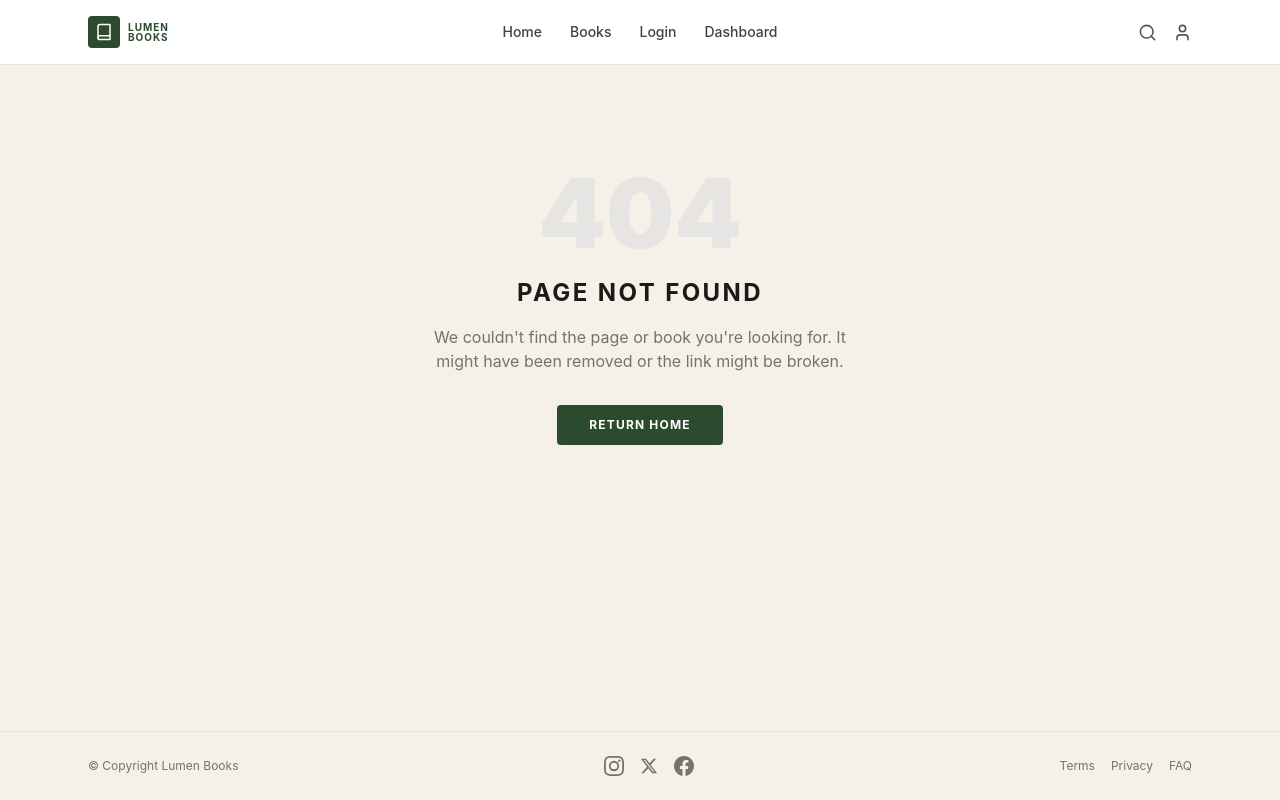
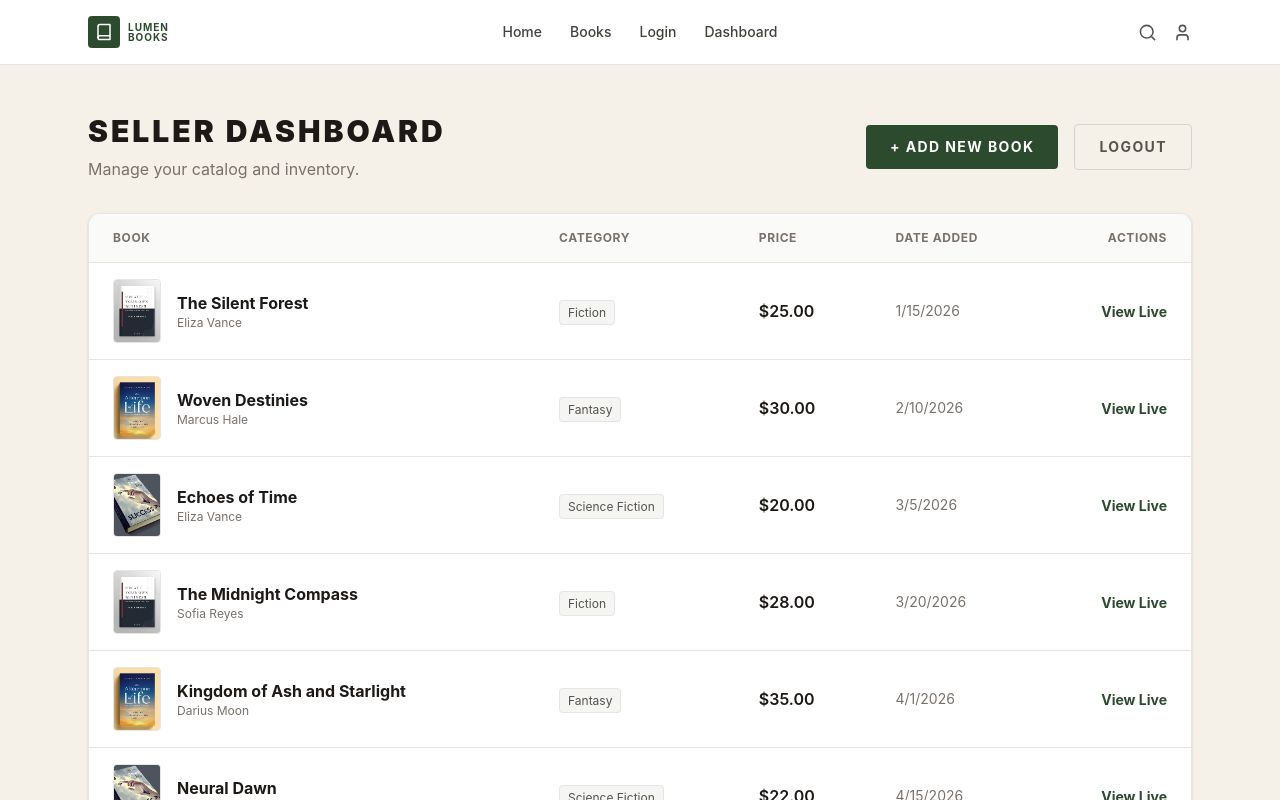
Before and after one commit to SughnenWeb3/lumen_books, a Next.js app: page /dashboard in a window 1280 px wide. Before the commit this address had no page. Shown: the top 800 px of the page. Built offline with nearby package versions, Linux system fonts and the light colour scheme.

Commit message:
create protected seller dashboard

```diff
--- /dev/null
+++ b/app/dashboard/loading.tsx
@@ -0,0 +1,49 @@
+export default function DashboardLoading() {
+  return (
+    <div className="max-w-6xl mx-auto px-6 py-12">
+      <div className="flex flex-col sm:flex-row sm:items-center justify-between mb-8 gap-4">
+        <div>
+          <div className="h-8 w-64 bg-stone-200 rounded animate-pulse mb-3" />
+          <div className="h-4 w-48 bg-stone-200 rounded animate-pulse" />
+        </div>
+
+        <div className="flex items-center gap-4">
+          <div className="h-10 w-36 bg-stone-200 rounded animate-pulse" />
+          <div className="h-10 w-24 bg-stone-200 rounded animate-pulse" />
+        </div>
+      </div>
+
+      <div className="bg-white border border-stone-200 rounded-xl overflow-hidden shadow-sm">
+        <div className="overflow-x-auto">
+          <div className="w-full min-w-[800px]">
+            {/* Header Skeleton */}
+            <div className="bg-stone-50 border-b border-stone-200 px-6 py-4 flex gap-4">
+              <div className="h-4 w-1/4 bg-stone-200 rounded animate-pulse" />
+              <div className="h-4 w-1/4 bg-stone-200 rounded animate-pulse" />
+              <div className="h-4 w-1/4 bg-stone-200 rounded animate-pulse" />
+              <div className="h-4 w-1/4 bg-stone-200 rounded animate-pulse" />
+            </div>
+            {/* Rows Skeleton */}
+            <div className="divide-y divide-stone-200">
+              {[1, 2, 3, 4, 5].map((i) => (
+                <div key={i} className="px-6 py-4 flex items-center justify-between">
+                  <div className="flex items-center gap-4 w-1/3">
+                    <div className="h-16 w-12 bg-stone-200 rounded animate-pulse shrink-0" />
+                    <div className="space-y-2 w-full">
+                      <div className="h-4 w-3/4 bg-stone-200 rounded animate-pulse" />
+                      <div className="h-3 w-1/2 bg-stone-200 rounded animate-pulse" />
+                    </div>
+                  </div>
+                  <div className="h-6 w-24 bg-stone-200 rounded animate-pulse" />
+                  <div className="h-4 w-16 bg-stone-200 rounded animate-pulse" />
+                  <div className="h-4 w-24 bg-stone-200 rounded animate-pulse" />
+                  <div className="h-4 w-16 bg-stone-200 rounded animate-pulse" />
+                </div>
+              ))}
+            </div>
+          </div>
+        </div>
+      </div>
+    </div>
+  );
+}
--- /dev/null
+++ b/app/dashboard/page.tsx
@@ -0,0 +1,97 @@
+import Link from 'next/link';
+import Image from 'next/image';
+import { getBooks } from '../lib/data';
+import { logoutAction } from '../lib/actions';
+
+export default async function DashboardPage() {
+  const books = await getBooks();
+
+  return (
+    <div className="max-w-6xl mx-auto px-6 py-12">
+      <div className="flex flex-col sm:flex-row sm:items-center justify-between mb-8 gap-4">
+        <div>
+          <h1 className="text-3xl font-black uppercase tracking-widest text-stone-900 mb-2">
+            Seller Dashboard
+          </h1>
+          <p className="text-stone-500">Manage your catalog and inventory.</p>
+        </div>
+
+        <div className="flex items-center gap-4">
+          <Link
+            href="/dashboard/new"
+            className="bg-[#2c4a2e] text-white text-sm font-bold uppercase tracking-widest px-6 py-3 rounded hover:bg-[#3a5c3c] transition-colors"
+          >
+            + Add New Book
+          </Link>
+
+          <form action={logoutAction}>
+            <button
+              type="submit"
+              className="border border-stone-300 text-stone-600 text-sm font-bold uppercase tracking-widest px-6 py-3 rounded hover:bg-stone-100 transition-colors cursor-pointer"
+            >
+              Logout
+            </button>
+          </form>
+        </div>
+      </div>
+
+      <div className="bg-white border border-stone-200 rounded-xl overflow-hidden shadow-sm">
+        <div className="overflow-x-auto">
+          <table className="w-full text-left border-collapse min-w-[800px]">
+            <thead>
+              <tr className="bg-stone-50 border-b border-stone-200">
+                <th className="px-6 py-4 text-xs font-bold uppercase tracking-wider text-stone-500">Book</th>
+                <th className="px-6 py-4 text-xs font-bold uppercase tracking-wider text-stone-500">Category</th>
+                <th className="px-6 py-4 text-xs font-bold uppercase tracking-wider text-stone-500">Price</th>
+                <th className="px-6 py-4 text-xs font-bold uppercase tracking-wider text-stone-500">Date Added</th>
+                <th className="px-6 py-4 text-xs font-bold uppercase tracking-wider text-stone-500 text-right">Actions</th>
+              </tr>
+            </thead>
+            <tbody className="divide-y divide-stone-200">
+              {books.map((book) => (
+                <tr key={book.id} className="hover:bg-stone-50 transition-colors">
+                  <td className="px-6 py-4">
+                    <div className="flex items-center gap-4">
+                      <div className="h-16 w-12 bg-stone-100 rounded overflow-hidden shrink-0 border border-stone-200">
+                        <Image
+                          src={book.coverImageUrl}
+                          alt={book.title}
+                          width={48}
+                          height={64}
+                          className="w-full h-full object-cover"
+                        />
+                      </div>
+                      <div>
+                        <div className="font-bold text-stone-900 line-clamp-1">{book.title}</div>
+                        <div className="text-xs text-stone-500 line-clamp-1">{book.author}</div>
+                      </div>
+                    </div>
+                  </td>
+                  <td className="px-6 py-4">
+                    <span className="text-xs px-2 py-1 bg-stone-100 border border-stone-200 rounded text-stone-600">
+                      {book.category}
+                    </span>
+                  </td>
+                  <td className="px-6 py-4 font-semibold text-stone-900">
+                    ${book.price.toFixed(2)}
+                  </td>
+                  <td className="px-6 py-4 text-sm text-stone-500">
+                    {new Date(book.createdAt).toLocaleDateString()}
+                  </td>
+                  <td className="px-6 py-4 text-right">
+                    <Link
+                      href={`/books/${book.slug}`}
+                      className="text-sm font-bold text-[#2c4a2e] hover:underline"
+                    >
+                      View Live
+                    </Link>
+                  </td>
+                </tr>
+              ))}
+            </tbody>
+          </table>
+        </div>
+      </div>
+    </div>
+  );
+}
```
